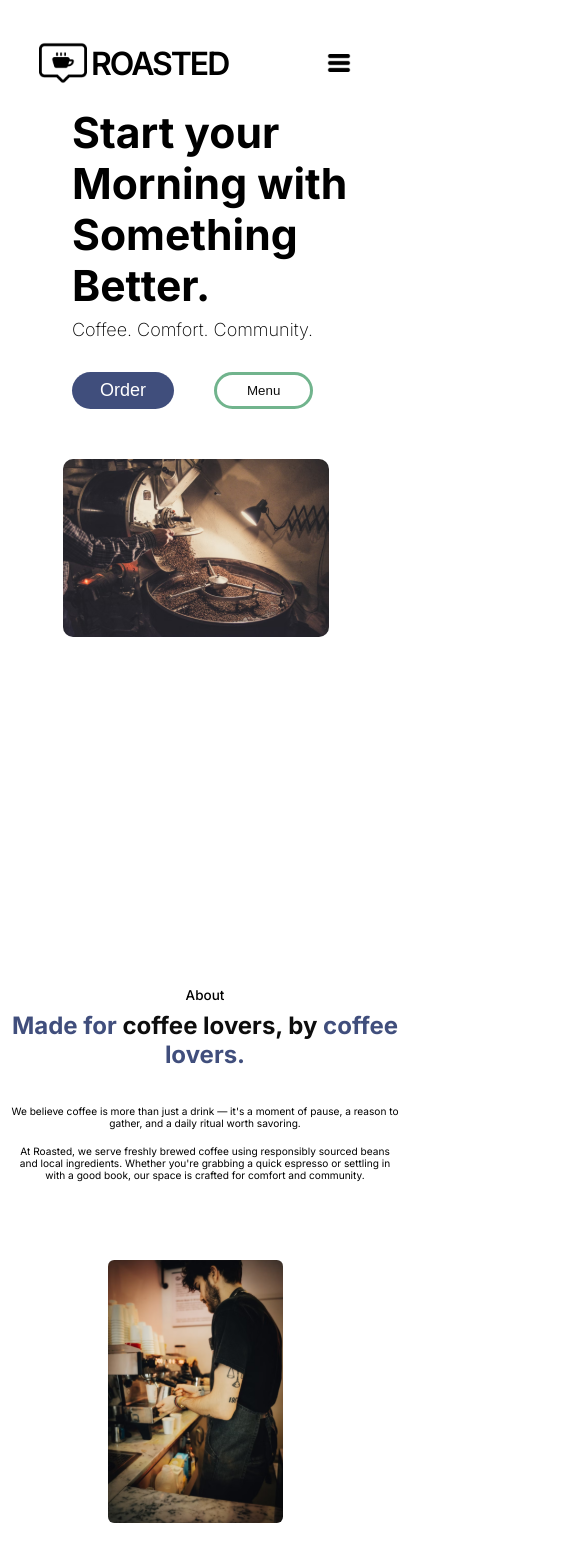
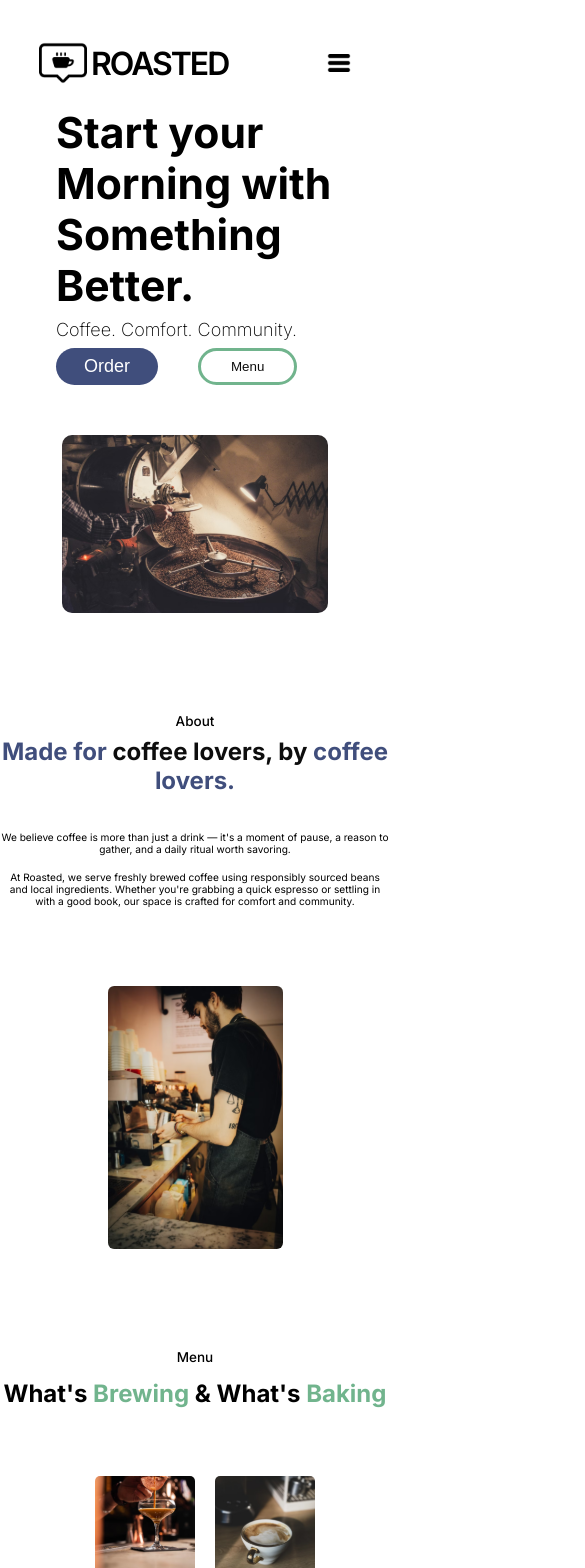
Before and after one commit to GurpreetCoding/coffee-shop-site, a React (Vite) app: page / in a window 390 px wide. Shown: the top 1568 px of the page, 585 px wide, since content can reach past the window. Built offline with nearby package versions, Linux system fonts and the light colour scheme.

Commit message:
fixed all responsive design issues in mobile layout v4

```diff
--- a/src/styles/About.css
+++ b/src/styles/About.css
@@ -47,29 +47,9 @@
 }
 
 @media (max-width: 600px){
-  .about-container {
-    flex-direction: column;
-    width: 100%;
-    max-width: 100%;
-    padding-left: 10px;
-    padding-right: 10px;
-  }
-
   .about-image {
     width: 175px;
     height: 263px;
-  }
-
-  .about-left {
-    order: 2;
-    width: 100%;
-    align-items: center;
-  }
-
-  .about-right {
-    order: 1;
-    width: 100%;
-    padding-right: 50%;
   }
 
   .about-title {
@@ -90,5 +70,24 @@
     overflow-wrap: break-word;
   }
 
+  .about-right {
+    padding: 0;
+    margin: 0;
+    width: 100%;
+  }
+
+
+  .about-container {
+    flex-direction: column;
+    padding: 0;
+    margin: 0;
+    margin-bottom: 100px;
+  }
+
+  .about-left {
+    display: flex;
+    justify-content: center;
+    order: 2;
+  }
 
 }
--- a/src/styles/Hero.css
+++ b/src/styles/Hero.css
@@ -49,6 +49,12 @@
   .hero-section {
     flex-direction: column;
     align-items: center;
+
+    display: flex;
+    align-items: center;
+    justify-content: center;
+
+    margin-bottom: 100px;
   }
 
   .hero-title {
@@ -56,29 +62,46 @@
     width: 278px;
   }
 
-  .hero-tagline {
-    color: 0D0D0D;
-    font-family: Inter, Arial;
-    font-weight: 200;
-    font-size: 18px;
-    margin-bottom: 32px;
+  .hero-desktop {
+    display: none;
   }
 
   .hero-buttons {
     display: flex;
+    padding: 0;
+    margin: 0;
     gap: 40px;
+    margin-bottom: 50px;
     width: 100%;
-    margin-left: 72px;
-    margin-bottom: 50px;
   }
 
-  .hero-desktop {
-    display: none;
+   .hero-left {
+    display: flex;
+    flex-direction: column;
+    align-items: center;
+    justify-content: center;
+    order: 0;
+    padding: 0;
+    margin: 0;
+  }
+
+  .hero-title, .hero-tagline {
+    padding: 0;
+    margin: 0;
+    margin-bottom: 8px;
+  }
+
+  .hero-tagline {
+    max-width: 100%;
+    width: 100%;
+    font-size: 18px;
   }
 
   .hero-mobile {
     display: block;
-    padding-right: 380px;
+    padding: 0;
+    margin: 0;
   }
 
+
 }
--- a/src/styles/Menu.css
+++ b/src/styles/Menu.css
@@ -45,6 +45,7 @@
 
     gap: 10%;
     row-gap: 10px;
+
   }
 
   .menu-title {
```
